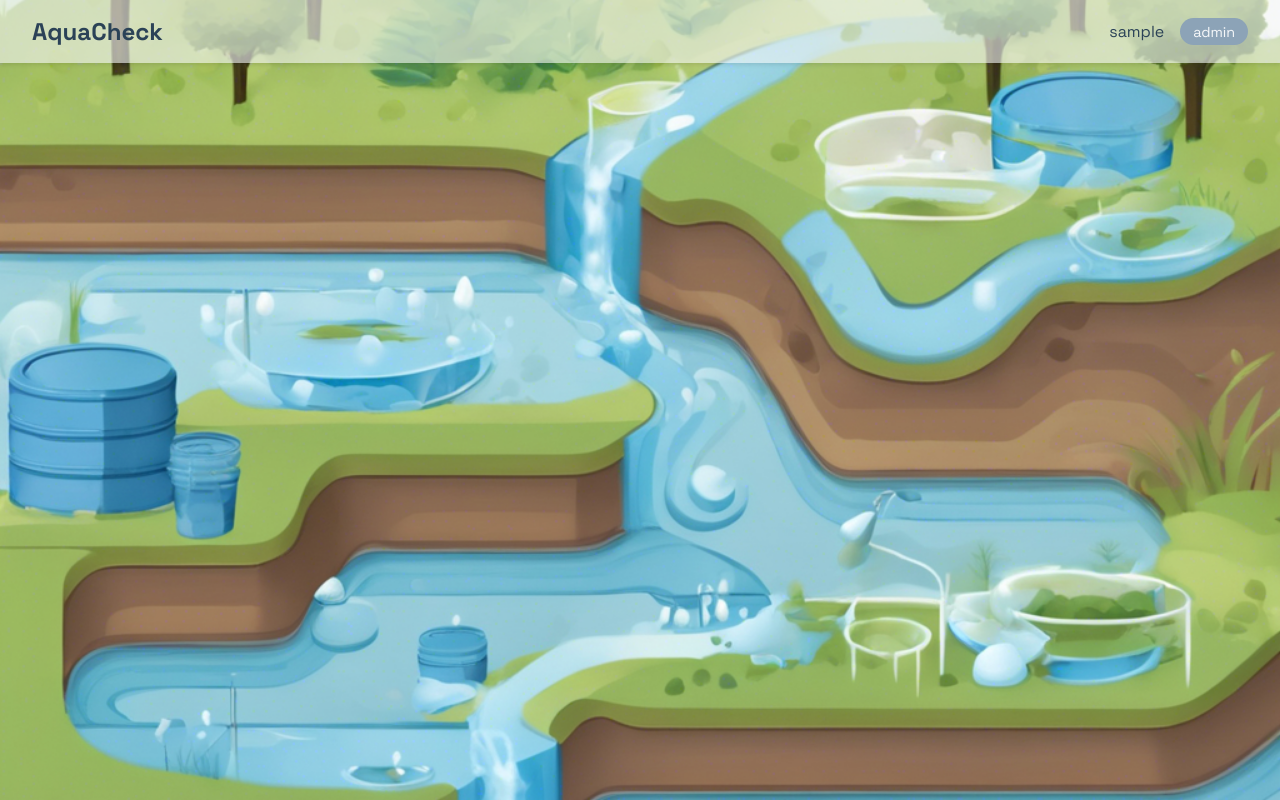
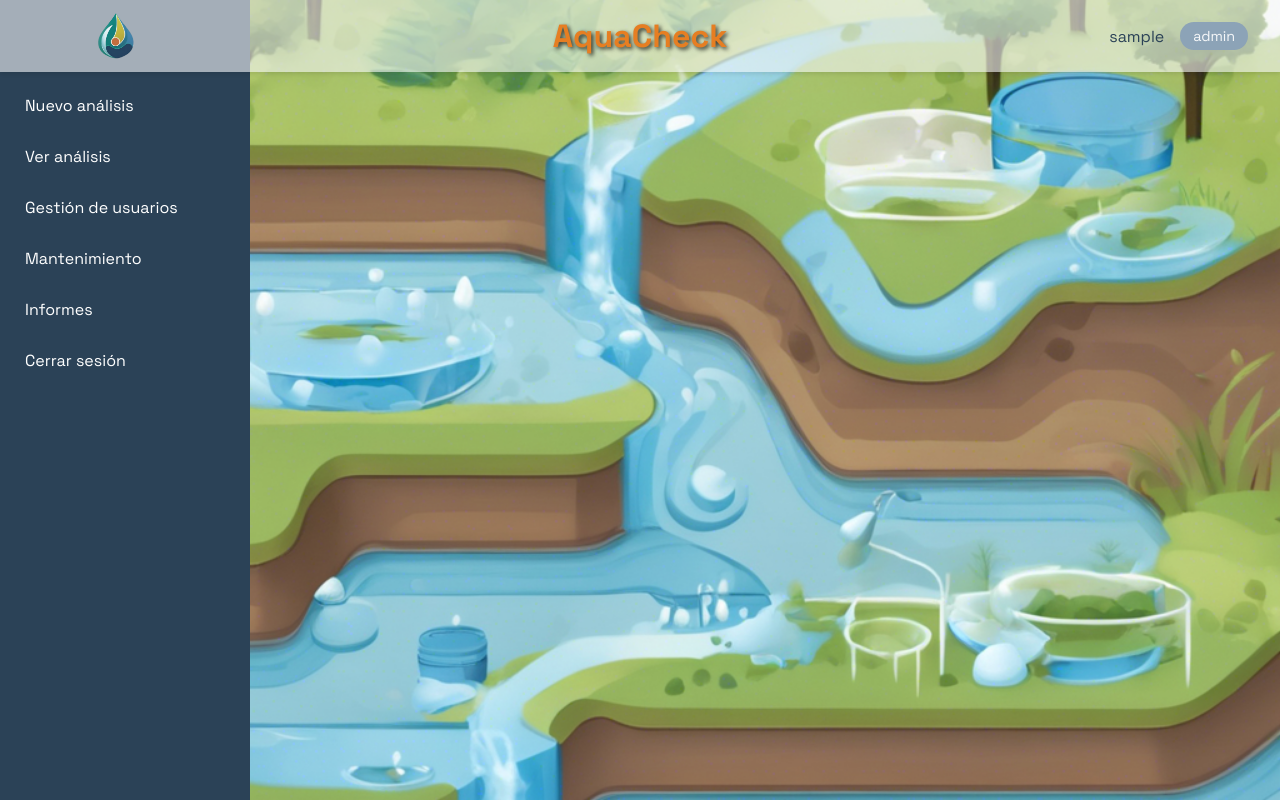
Before and after one commit to qserrano/AquaCheck, a website: page options.html in a window 1280 px wide. Drawn offline with Linux system fonts and the light colour scheme; sample sign-in values are in the browser's storage.

Commit message:
feat: Add navbar and sidebar to options.html

```diff
--- a/assets/css/style-options.css
+++ b/assets/css/style-options.css
@@ -16,18 +16,34 @@ body {
     padding: 1rem 2rem;
     box-shadow: 0 2px 4px rgba(0, 0, 0, 0.1);
     display: flex;
-    justify-content: space-between;
+    justify-content: center;
     align-items: center;
+    position: fixed;
+    top: 0;
+    left: 0;
+    right: 0;
+    z-index: 1000;
+}
+
+.logo {
+    width: auto;
+    height: 50px;
+    position: absolute;
+    left: 6rem;
 }
 
 .app-title {
-    font-size: 1.5rem;
+    font-size: 2rem;
     font-weight: 700;
-    color: var(--color-primario);
+    color: var(--color-acento);
     margin: 0;
+    text-align: center;
+    text-shadow: 2px 2px 4px rgba(0, 0, 0, 0.8);
 }
 
 .user-info {
+    position: absolute;
+    right: 2rem;
     display: flex;
     align-items: center;
     gap: 1rem;
@@ -48,7 +64,35 @@ body {
 }
 
 .main-content {
-    padding: 2rem;
+    margin-left: 250px;
+    padding: 20px;
     color: var(--color-neutro);
     text-shadow: 1px 1px 2px rgba(0, 0, 0, 0.5);
 }
+
+.sidebar {
+    width: 250px;
+    height: 100vh;
+    background-color: var(--color-primario);
+    position: fixed;
+    left: 0;
+    top: 0;
+    padding-top: 80px;
+    color: white;
+}
+
+.sidebar-menu {
+    list-style: none;
+    padding: 0;
+    margin: 0;
+}
+
+.sidebar-menu li {
+    padding: 15px 25px;
+    cursor: pointer;
+    transition: background-color 0.3s;
+}
+
+.sidebar-menu li:hover {
+    background-color: #2a2a2a;
+}
--- /dev/null
+++ b/assets/js/options.js
@@ -0,0 +1,21 @@
+// Obtener la información del usuario del localStorage
+document.addEventListener('DOMContentLoaded', function() {
+    const userData = JSON.parse(localStorage.getItem('userData'));
+    if (userData && userData.token) {
+        document.getElementById('userName').textContent = userData.username;
+        document.getElementById('userRole').textContent = userData.role;
+    } else {
+        // Si no hay datos del usuario o no hay token, redirigir al login
+        window.location.href = '/login.html';
+    }
+});
+
+function navegarA(ruta) {
+    // Aquí puedes implementar la navegación a las diferentes secciones
+    console.log('Navegando a:', ruta);
+}
+
+function cerrarSesion() {
+    localStorage.removeItem('userData');
+    window.location.href = '/login.html';
+}
--- a/options.html
+++ b/options.html
@@ -8,31 +8,31 @@
     <link rel="preconnect" href="https://fonts.gstatic.com" crossorigin>
     <link href="https://fonts.googleapis.com/css2?family=Space+Grotesk:wght@400;500;600;700&family=Inter:wght@300;400;500;600&display=swap" rel="stylesheet">
     <link rel="stylesheet" href="/assets/css/style-options.css">
+    <script src="/assets/js/options.js" defer></script>
 </head>
 <body>
     <nav class="navbar">
+        <img src="/assets/images/logo-aquacheck.png" alt="AquaCheck" class="logo">
         <h1 class="app-title">AquaCheck</h1>
         <div class="user-info">
             <p class="user-name" id="userName"></p>
             <p class="user-role" id="userRole"></p>
         </div>
     </nav>
+
+    <div class="sidebar">
+        <ul class="sidebar-menu">
+            <li onclick="navegarA('nuevo-analisis')">Nuevo análisis</li>
+            <li onclick="navegarA('ver-analisis')">Ver análisis</li>
+            <li onclick="navegarA('gestion-usuarios')">Gestión de usuarios</li>
+            <li onclick="navegarA('mantenimiento')">Mantenimiento</li>
+            <li onclick="navegarA('informes')">Informes</li>
+            <li onclick="cerrarSesion()">Cerrar sesión</li>
+        </ul>
+    </div>
+
     <div class="main-content">
         <!-- Aquí irá el contenido principal de la página -->
     </div>
-
-    <script>
-        // Obtener la información del usuario del localStorage
-        document.addEventListener('DOMContentLoaded', function() {
-            const userData = JSON.parse(localStorage.getItem('userData'));
-            if (userData && userData.token) {
-                document.getElementById('userName').textContent = userData.username;
-                document.getElementById('userRole').textContent = userData.role;
-            } else {
-                // Si no hay datos del usuario o no hay token, redirigir al login
-                window.location.href = '/login.html';
-            }
-        });
-    </script>
 </body>
 </html>
```
Also changed, not shown: assets/images/logo-aquacheck.png (added).
